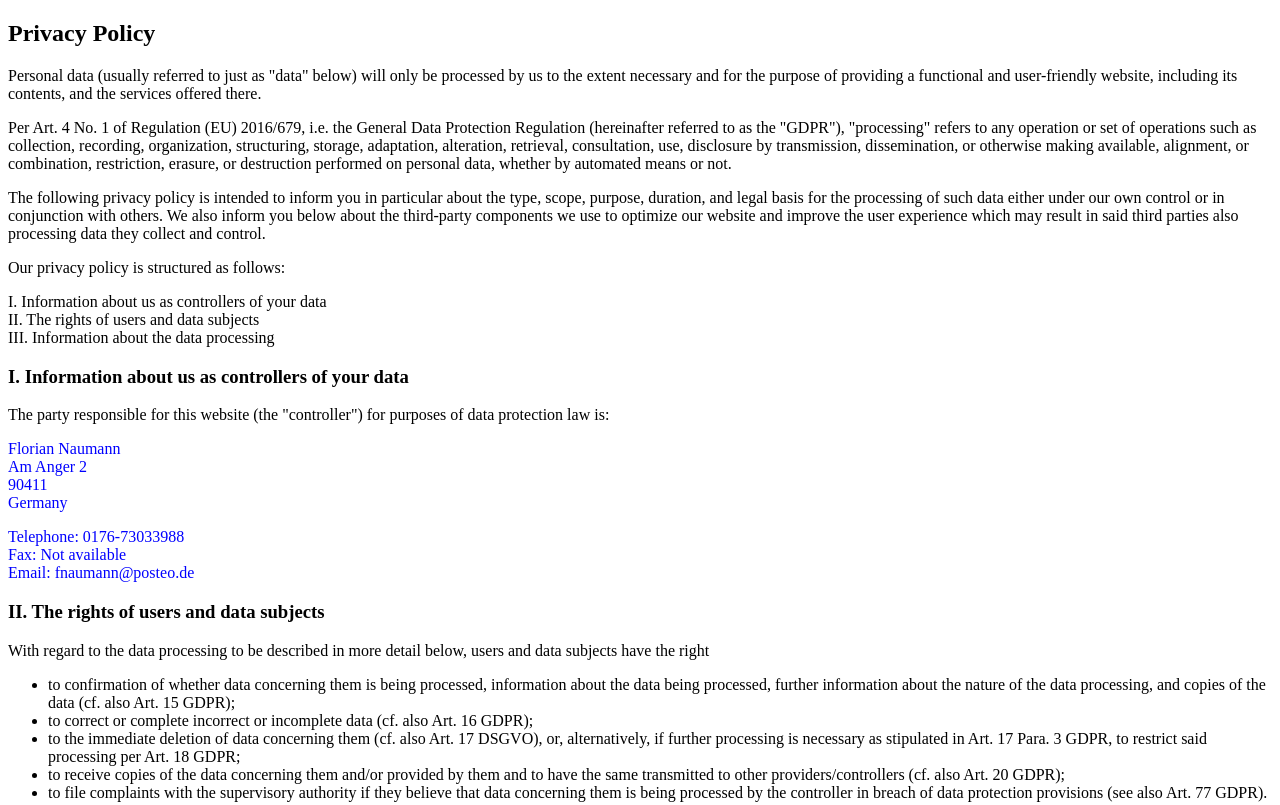
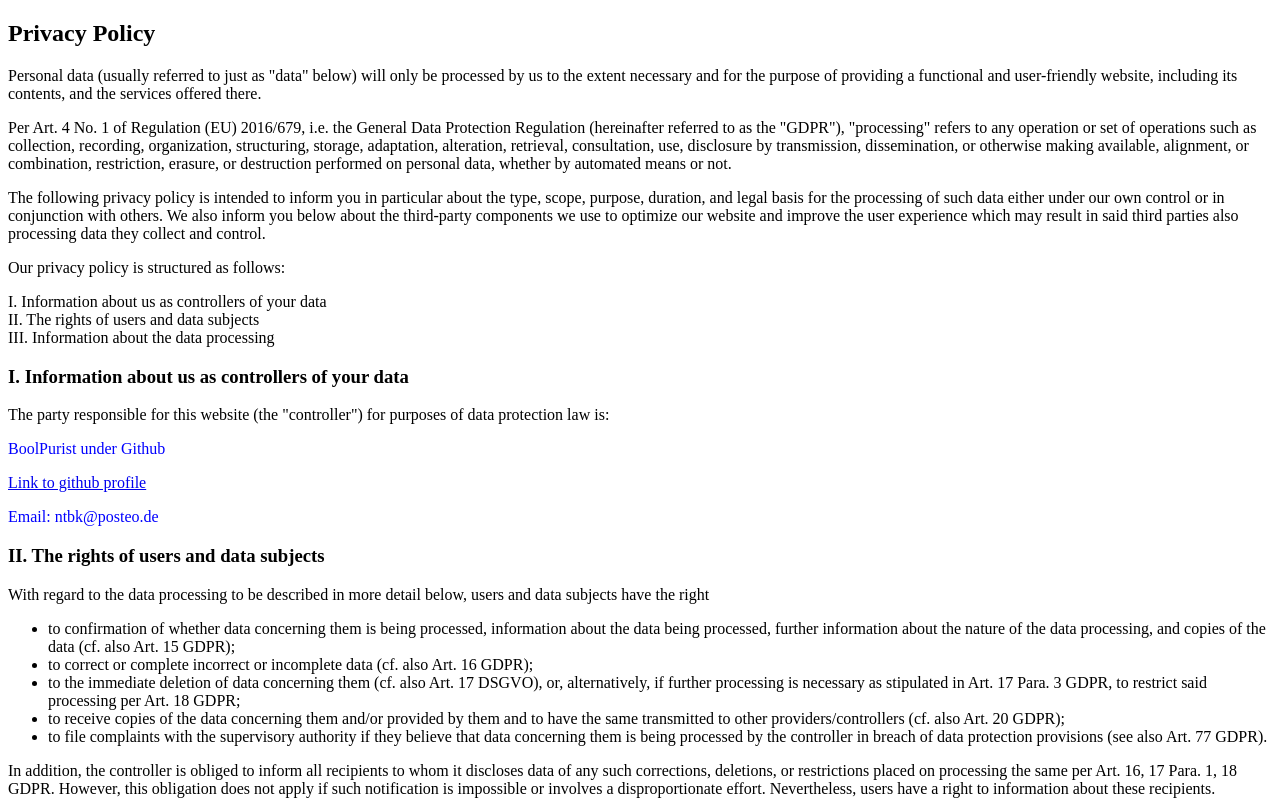
Before and after one commit to BoolPurist/WebCalender, a plain HTML site: page OtherHtml/GDPR.html in a window 1280 px wide. Shown: the top 805 px of the page. Drawn offline with Linux system fonts and the light colour scheme.

Commit message:
Removed Impressum and changed controller for GDPR

```diff
--- a/OtherHtml/GDPR.html
+++ b/OtherHtml/GDPR.html
@@ -14,13 +14,9 @@
     <p>I. Information about us as controllers of your data<br>II. The rights of users and data subjects<br>III. Information about the data processing</p>
     <h3>I. Information about us as controllers of your data</h3>
     <p>The party responsible for this website (the "controller") for purposes of data protection law is:</p>
-    <p><span style="color: blue">Florian Naumann</span><br>
-        <span style="color: blue;">Am Anger 2</span><br>
-        <span style="color: blue;">90411</span><br>
-        <span style="color: blue;">Germany</span></p>
-    <p><span style="color: blue">Telephone: 0176-73033988</span><br>
-        <span style="color: blue;">Fax: Not available</span><br>
-        <span style="color: blue;">Email: fnaumann@posteo.de</span></p>
+    <p><span style="color: blue">BoolPurist under Github</span><br>
+        <p><span style="color: blue;"><a href="https://github.com/BoolPurist">Link to github profile</a></span></p>
+        <p><span style="color: blue;">Email: ntbk@posteo.de</span></p>
     <h3>II. The rights of users and data subjects</h3>
     <p>With regard to the data processing to be described in more detail below, users and data subjects have the right</p>
     <ul type="disc">
```
Also changed, not shown: OtherHtml/Impressum.html (deleted, +0 -15 lines), index.html (+0 -1 lines).
